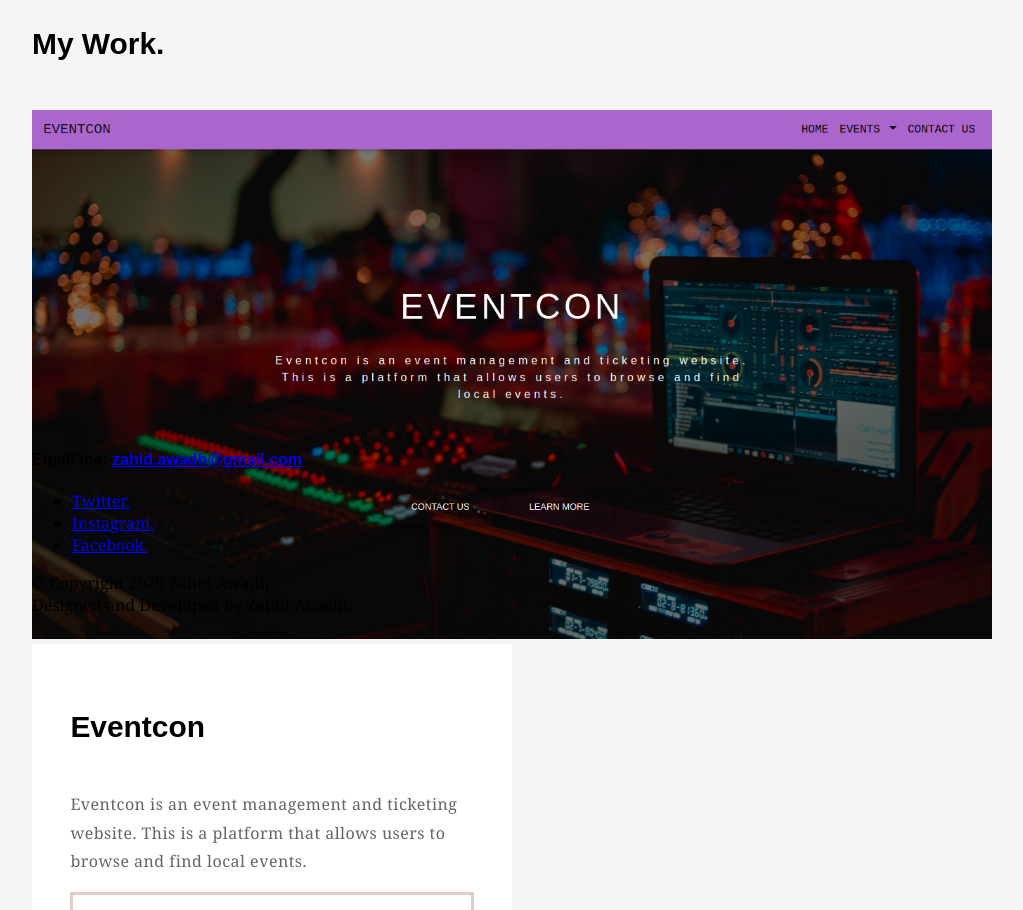
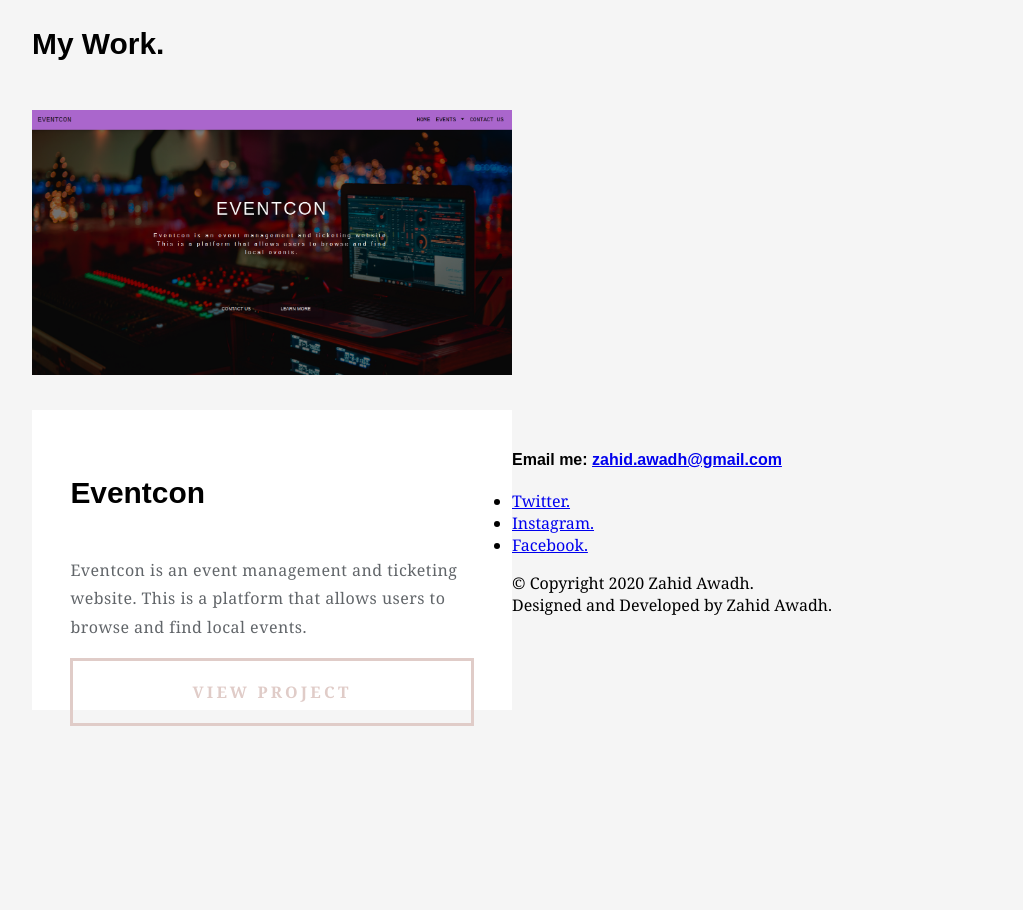
Before and after one commit to davidntwakeup/IP-Week-1, a plain HTML site: page index.html in a window 1280 px wide. Shown: the part 984-1894 px from the top of the page, without its empty margins (128-1151 px from the left). After the commit the page ends 1730 px from the top, so only its background shows below. Drawn offline with Linux system fonts and the light colour scheme; files whose address does not match are found by name.

Commit message:
CSS styles added edits to image area

```diff
--- a/css/styles.css
+++ b/css/styles.css
@@ -141,3 +141,9 @@ header {
 	color: #fff;
 	background-color: #e0ccc8;
 }
+
+.image-area {
+	width: 480px;
+	height: 300px;
+	overflow: hidden;
+}
```
